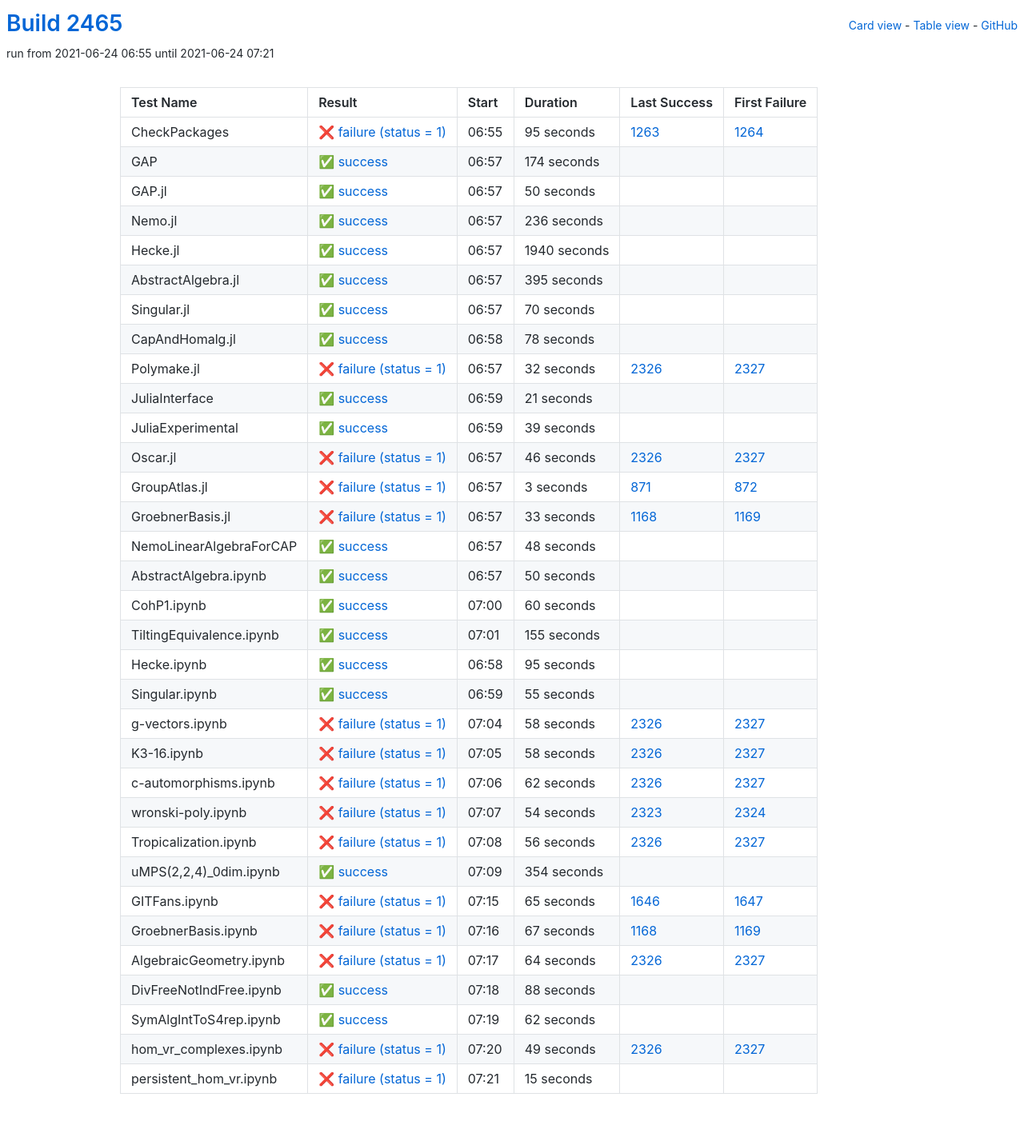
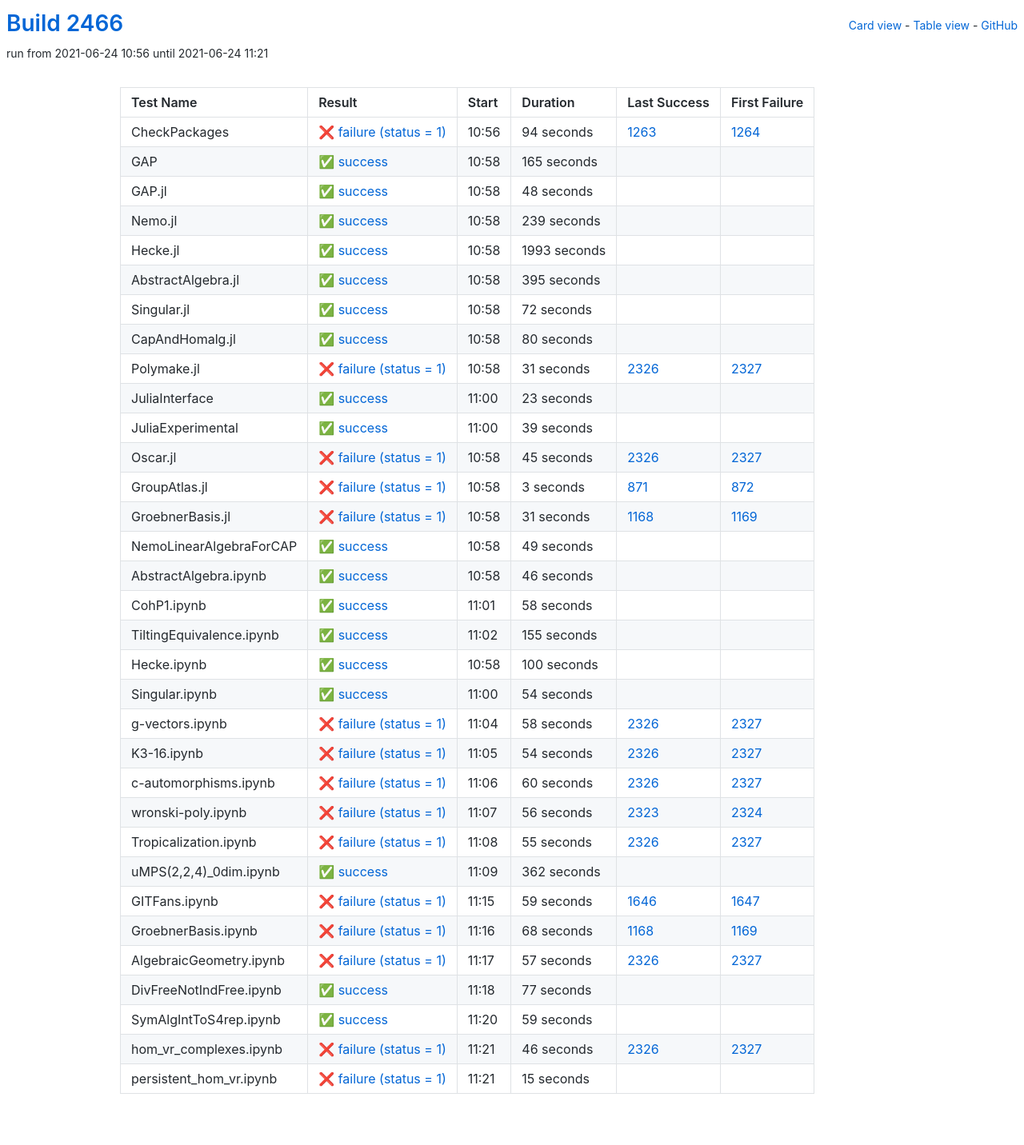
Before and after one commit to oscar-system/oscar-ci-status-stable, a Jekyll site: the page built from table.html, in a window 1280 px wide. Shown: the whole page at 80% size. Built offline with Jekyll 4.4.1, drawn with Linux system fonts in a browser that asks for light colours.

Commit message:
Build #2466

```diff
--- a/_data/ci.yml
+++ b/_data/ci.yml
@@ -1,6 +1,6 @@
 ---
-build: 2465
-build_url: https://oscarci.mathematik.uni-kl.de/job/oscar-stable/2465/
+build: 2466
+build_url: https://oscarci.mathematik.uni-kl.de/job/oscar-stable/2466/
 job: oscar-stable
 organization: oscar-system
 repo: oscar-ci-status-stable
@@ -8,68 +8,68 @@ repourl: https://github.com/oscar-system/oscar-ci-status-stable
 tests:
 - name: CheckPackages
   id: checkpackages
-  log: https://oscarci.mathematik.uni-kl.de/job/oscar-stable/2465/artifact/logs/build-2465/CheckPackages.log
-  start: 2021-06-24 06:55
+  log: https://oscarci.mathematik.uni-kl.de/job/oscar-stable/2466/artifact/logs/build-2466/CheckPackages.log
+  start: 2021-06-24 10:56
   success: false
   exitcode: 1
   status: failure
-  duration: 95
+  duration: 94
   last_success: 1263
   last_success_url: https://oscarci.mathematik.uni-kl.de/job/oscar-stable/1263/
   first_failure: 1264
   first_failure_url: https://oscarci.mathematik.uni-kl.de/job/oscar-stable/1264/
 - name: GAP
   id: gap
-  log: https://oscarci.mathematik.uni-kl.de/job/oscar-stable/2465/artifact/logs/build-2465/GAP.log
-  start: 2021-06-24 06:57
+  log: https://oscarci.mathematik.uni-kl.de/job/oscar-stable/2466/artifact/logs/build-2466/GAP.log
+  start: 2021-06-24 10:58
   success: true
   exitcode: 0
   status: success
-  duration: 174
+  duration: 165
   last_success: false
   last_success_url:
   first_failure: false
   first_failure_url:
 - name: GAP.jl
   id: gap-jl
-  log: https://oscarci.mathematik.uni-kl.de/job/oscar-stable/2465/artifact/logs/build-2465/GAP.jl.log
-  start: 2021-06-24 06:57
+  log: https://oscarci.mathematik.uni-kl.de/job/oscar-stable/2466/artifact/logs/build-2466/GAP.jl.log
+  start: 2021-06-24 10:58
   success: true
   exitcode: 0
   status: success
-  duration: 50
+  duration: 48
   last_success: false
   last_success_url:
   first_failure: false
   first_failure_url:
 - name: Nemo.jl
   id: nemo-jl
-  log: https://oscarci.mathematik.uni-kl.de/job/oscar-stable/2465/artifact/logs/build-2465/Nemo.jl.log
-  start: 2021-06-24 06:57
+  log: https://oscarci.mathematik.uni-kl.de/job/oscar-stable/2466/artifact/logs/build-2466/Nemo.jl.log
+  start: 2021-06-24 10:58
   success: true
   exitcode: 0
   status: success
-  duration: 236
+  duration: 239
   last_success: false
   last_success_url:
   first_failure: false
   first_failure_url:
 - name: Hecke.jl
   id: hecke-jl
-  log: https://oscarci.mathematik.uni-kl.de/job/oscar-stable/2465/artifact/logs/build-2465/Hecke.jl.log
-  start: 2021-06-24 06:57
+  log: https://oscarci.mathematik.uni-kl.de/job/oscar-stable/2466/artifact/logs/build-2466/Hecke.jl.log
+  start: 2021-06-24 10:58
   success: true
   exitcode: 0
   status: success
-  duration: 1940
+  duration: 1993
   last_success: false
   last_success_url:
   first_failure: false
   first_failure_url:
 - name: AbstractAlgebra.jl
   id: abstractalgebra-jl
-  log: https://oscarci.mathematik.uni-kl.de/job/oscar-stable/2465/artifact/logs/build-2465/AbstractAlgebra.jl.log
-  start: 2021-06-24 06:57
+  log: https://oscarci.mathematik.uni-kl.de/job/oscar-stable/2466/artifact/logs/build-2466/AbstractAlgebra.jl.log
+  start: 2021-06-24 10:58
   success: true
   exitcode: 0
   status: success
@@ -80,56 +80,56 @@ tests:
   first_failure_url:
 - name: Singular.jl
   id: singular-jl
-  log: https://oscarci.mathematik.uni-kl.de/job/oscar-stable/2465/artifact/logs/build-2465/Singular.jl.log
-  start: 2021-06-24 06:57
+  log: https://oscarci.mathematik.uni-kl.de/job/oscar-stable/2466/artifact/logs/build-2466/Singular.jl.log
+  start: 2021-06-24 10:58
   success: true
   exitcode: 0
   status: success
-  duration: 70
+  duration: 72
   last_success: false
   last_success_url:
   first_failure: false
   first_failure_url:
 - name: CapAndHomalg.jl
   id: capandhomalg-jl
-  log: https://oscarci.mathematik.uni-kl.de/job/oscar-stable/2465/artifact/logs/build-2465/CapAndHomalg.jl.log
-  start: 2021-06-24 06:58
+  log: https://oscarci.mathematik.uni-kl.de/job/oscar-stable/2466/artifact/logs/build-2466/CapAndHomalg.jl.log
+  start: 2021-06-24 10:58
   success: true
   exitcode: 0
   status: success
-  duration: 78
+  duration: 80
   last_success: false
   last_success_url:
   first_failure: false
   first_failure_url:
 - name: Polymake.jl
   id: polymake-jl
-  log: https://oscarci.mathematik.uni-kl.de/job/oscar-stable/2465/artifact/logs/build-2465/Polymake.jl.log
-  start: 2021-06-24 06:57
+  log: https://oscarci.mathematik.uni-kl.de/job/oscar-stable/2466/artifact/logs/build-2466/Polymake.jl.log
+  start: 2021-06-24 10:58
   success: false
   exitcode: 1
   status: failure
-  duration: 32
+  duration: 31
   last_success: 2326
   last_success_url: https://oscarci.mathematik.uni-kl.de/job/oscar-stable/2326/
   first_failure: 2327
   first_failure_url: https://oscarci.mathematik.uni-kl.de/job/oscar-stable/2327/
 - name: JuliaInterface
   id: juliainterface
-  log: https://oscarci.mathematik.uni-kl.de/job/oscar-stable/2465/artifact/logs/build-2465/JuliaInterface.log
-  start: 2021-06-24 06:59
+  log: https://oscarci.mathematik.uni-kl.de/job/oscar-stable/2466/artifact/logs/build-2466/JuliaInterface.log
+  start: 2021-06-24 11:00
   success: true
   exitcode: 0
   status: success
-  duration: 21
+  duration: 23
   last_success: false
   last_success_url:
   first_failure: false
   first_failure_url:
 - name: JuliaExperimental
   id: juliaexperimental
-  log: https://oscarci.mathematik.uni-kl.de/job/oscar-stable/2465/artifact/logs/build-2465/JuliaExperimental.log
-  start: 2021-06-24 06:59
+  log: https://oscarci.mathematik.uni-kl.de/job/oscar-stable/2466/artifact/logs/build-2466/JuliaExperimental.log
+  start: 2021-06-24 11:00
   success: true
   exitcode: 0
   status: success
@@ -140,20 +140,20 @@ tests:
   first_failure_url:
 - name: Oscar.jl
   id: oscar-jl
-  log: https://oscarci.mathematik.uni-kl.de/job/oscar-stable/2465/artifact/logs/build-2465/Oscar.jl.log
-  start: 2021-06-24 06:57
+  log: https://oscarci.mathematik.uni-kl.de/job/oscar-stable/2466/artifact/logs/build-2466/Oscar.jl.log
+  start: 2021-06-24 10:58
   success: false
   exitcode: 1
   status: failure
-  duration: 46
+  duration: 45
   last_success: 2326
   last_success_url: https://oscarci.mathematik.uni-kl.de/job/oscar-stable/2326/
   first_failure: 2327
   first_failure_url: https://oscarci.mathematik.uni-kl.de/job/oscar-stable/2327/
 - name: GroupAtlas.jl
   id: groupatlas-jl
-  log: https://oscarci.mathematik.uni-kl.de/job/oscar-stable/2465/artifact/logs/build-2465/GroupAtlas.jl.log
-  start: 2021-06-24 06:57
+  log: https://oscarci.mathematik.uni-kl.de/job/oscar-stable/2466/artifact/logs/build-2466/GroupAtlas.jl.log
+  start: 2021-06-24 10:58
   success: false
   exitcode: 1
   status: failure
@@ -164,56 +164,56 @@ tests:
   first_failure_url: https://oscarci.mathematik.uni-kl.de/job/oscar-stable/872/
 - name: GroebnerBasis.jl
   id: groebnerbasis-jl
-  log: https://oscarci.mathematik.uni-kl.de/job/oscar-stable/2465/artifact/logs/build-2465/GroebnerBasis.jl.log
-  start: 2021-06-24 06:57
+  log: https://oscarci.mathematik.uni-kl.de/job/oscar-stable/2466/artifact/logs/build-2466/GroebnerBasis.jl.log
+  start: 2021-06-24 10:58
   success: false
   exitcode: 1
   status: failure
-  duration: 33
+  duration: 31
   last_success: 1168
   last_success_url: https://oscarci.mathematik.uni-kl.de/job/oscar-stable/1168/
   first_failure: 1169
   first_failure_url: https://oscarci.mathematik.uni-kl.de/job/oscar-stable/1169/
 - name: NemoLinearAlgebraForCAP
   id: nemolinearalgebraforcap
-  log: https://oscarci.mathematik.uni-kl.de/job/oscar-stable/2465/artifact/logs/build-2465/NemoLinearAlgebraForCAP.log
-  start: 2021-06-24 06:57
+  log: https://oscarci.mathematik.uni-kl.de/job/oscar-stable/2466/artifact/logs/build-2466/NemoLinearAlgebraForCAP.log
+  start: 2021-06-24 10:58
   success: true
   exitcode: 0
   status: success
-  duration: 48
+  duration: 49
   last_success: false
   last_success_url:
   first_failure: false
   first_failure_url:
 - name: AbstractAlgebra.ipynb
   id: abstractalgebra-ipynb
-  log: https://oscarci.mathematik.uni-kl.de/job/oscar-stable/2465/artifact/logs/build-2465/AbstractAlgebra.ipynb.log
-  start: 2021-06-24 06:57
+  log: https://oscarci.mathematik.uni-kl.de/job/oscar-stable/2466/artifact/logs/build-2466/AbstractAlgebra.ipynb.log
+  start: 2021-06-24 10:58
   success: true
   exitcode: 0
   status: success
-  duration: 50
+  duration: 46
   last_success: false
   last_success_url:
   first_failure: false
   first_failure_url:
 - name: CohP1.ipynb
   id: cohp1-ipynb
-  log: https://oscarci.mathematik.uni-kl.de/job/oscar-stable/2465/artifact/logs/build-2465/CohP1.ipynb.log
-  start: 2021-06-24 07:00
+  log: https://oscarci.mathematik.uni-kl.de/job/oscar-stable/2466/artifact/logs/build-2466/CohP1.ipynb.log
+  start: 2021-06-24 11:01
   success: true
   exitcode: 0
   status: success
-  duration: 60
+  duration: 58
   last_success: false
   last_success_url:
   first_failure: false
   first_failure_url:
 - name: TiltingEquivalence.ipynb
   id: tiltingequivalence-ipynb
-  log: https://oscarci.mathematik.uni-kl.de/job/oscar-stable/2465/artifact/logs/build-2465/TiltingEquivalence.ipynb.log
-  start: 2021-06-24 07:01
+  log: https://oscarci.mathematik.uni-kl.de/job/oscar-stable/2466/artifact/logs/build-2466/TiltingEquivalence.ipynb.log
+  start: 2021-06-24 11:02
   success: true
   exitcode: 0
   status: success
@@ -224,32 +224,32 @@ tests:
   first_failure_url:
 - name: Hecke.ipynb
   id: hecke-ipynb
-  log: https://oscarci.mathematik.uni-kl.de/job/oscar-stable/2465/artifact/logs/build-2465/Hecke.ipynb.log
-  start: 2021-06-24 06:58
+  log: https://oscarci.mathematik.uni-kl.de/job/oscar-stable/2466/artifact/logs/build-2466/Hecke.ipynb.log
+  start: 2021-06-24 10:58
   success: true
   exitcode: 0
   status: success
-  duration: 95
+  duration: 100
   last_success: false
   last_success_url:
   first_failure: false
   first_failure_url:
 - name: Singular.ipynb
   id: singular-ipynb
-  log: https://oscarci.mathematik.uni-kl.de/job/oscar-stable/2465/artifact/logs/build-2465/Singular.ipynb.log
-  start: 2021-06-24 06:59
+  log: https://oscarci.mathematik.uni-kl.de/job/oscar-stable/2466/artifact/logs/build-2466/Singular.ipynb.log
+  start: 2021-06-24 11:00
   success: true
   exitcode: 0
   status: success
-  duration: 55
+  duration: 54
   last_success: false
   last_success_url:
   first_failure: false
   first_failure_url:
 - name: g-vectors.ipynb
   id: g-vectors-ipynb
-  log: https://oscarci.mathematik.uni-kl.de/job/oscar-stable/2465/artifact/logs/build-2465/g-vectors.ipynb.log
-  start: 2021-06-24 07:04
+  log: https://oscarci.mathematik.uni-kl.de/job/oscar-stable/2466/artifact/logs/build-2466/g-vectors.ipynb.log
+  start: 2021-06-24 11:04
   success: false
   exitcode: 1
   status: failure
@@ -260,140 +260,140 @@ tests:
   first_failure_url: https://oscarci.mathematik.uni-kl.de/job/oscar-stable/2327/
 - name: K3-16.ipynb
   id: k3-16-ipynb
-  log: https://oscarci.mathematik.uni-kl.de/job/oscar-stable/2465/artifact/logs/build-2465/K3-16.ipynb.log
-  start: 2021-06-24 07:05
+  log: https://oscarci.mathematik.uni-kl.de/job/oscar-stable/2466/artifact/logs/build-2466/K3-16.ipynb.log
+  start: 2021-06-24 11:05
   success: false
   exitcode: 1
   status: failure
-  duration: 58
+  duration: 54
   last_success: 2326
   last_success_url: https://oscarci.mathematik.uni-kl.de/job/oscar-stable/2326/
   first_failure: 2327
   first_failure_url: https://oscarci.mathematik.uni-kl.de/job/oscar-stable/2327/
 - name: c-automorphisms.ipynb
   id: c-automorphisms-ipynb
-  log: https://oscarci.mathematik.uni-kl.de/job/oscar-stable/2465/artifact/logs/build-2465/c-automorphisms.ipynb.log
-  start: 2021-06-24 07:06
+  log: https://oscarci.mathematik.uni-kl.de/job/oscar-stable/2466/artifact/logs/build-2466/c-automorphisms.ipynb.log
+  start: 2021-06-24 11:06
   success: false
   exitcode: 1
   status: failure
-  duration: 62
+  duration: 60
   last_success: 2326
   last_success_url: https://oscarci.mathematik.uni-kl.de/job/oscar-stable/2326/
   first_failure: 2327
   first_failure_url: https://oscarci.mathematik.uni-kl.de/job/oscar-stable/2327/
 - name: wronski-poly.ipynb
   id: wronski-poly-ipynb
-  log: https://oscarci.mathematik.uni-kl.de/job/oscar-stable/2465/artifact/logs/build-2465/wronski-poly.ipynb.log
-  start: 2021-06-24 07:07
+  log: https://oscarci.mathematik.uni-kl.de/job/oscar-stable/2466/artifact/logs/build-2466/wronski-poly.ipynb.log
+  start: 2021-06-24 11:07
   success: false
   exitcode: 1
   status: failure
-  duration: 54
+  duration: 56
   last_success: 2323
   last_success_url: https://oscarci.mathematik.uni-kl.de/job/oscar-stable/2323/
   first_failure: 2324
   first_failure_url: https://oscarci.mathematik.uni-kl.de/job/oscar-stable/2324/
 - name: Tropicalization.ipynb
   id: tropicalization-ipynb
-  log: https://oscarci.mathematik.uni-kl.de/job/oscar-stable/2465/artifact/logs/build-2465/Tropicalization.ipynb.log
-  start: 2021-06-24 07:08
+  log: https://oscarci.mathematik.uni-kl.de/job/oscar-stable/2466/artifact/logs/build-2466/Tropicalization.ipynb.log
+  start: 2021-06-24 11:08
   success: false
   exitcode: 1
   status: failure
-  duration: 56
+  duration: 55
   last_success: 2326
   last_success_url: https://oscarci.mathematik.uni-kl.de/job/oscar-stable/2326/
   first_failure: 2327
   first_failure_url: https://oscarci.mathematik.uni-kl.de/job/oscar-stable/2327/
 - name: uMPS(2,2,4)_0dim.ipynb
   id: umps-2-2-4-0dim-ipynb
-  log: https://oscarci.mathematik.uni-kl.de/job/oscar-stable/2465/artifact/logs/build-2465/uMPS-2-2-4-_0dim.ipynb.log
-  start: 2021-06-24 07:09
+  log: https://oscarci.mathematik.uni-kl.de/job/oscar-stable/2466/artifact/logs/build-2466/uMPS-2-2-4-_0dim.ipynb.log
+  start: 2021-06-24 11:09
   success: true
   exitcode: 0
   status: success
-  duration: 354
+  duration: 362
   last_success: false
   last_success_url:
   first_failure: false
   first_failure_url:
 - name: GITFans.ipynb
   id: gitfans-ipynb
-  log: https://oscarci.mathematik.uni-kl.de/job/oscar-stable/2465/artifact/logs/build-2465/GITFans.ipynb.log
-  start: 2021-06-24 07:15
+  log: https://oscarci.mathematik.uni-kl.de/job/oscar-stable/2466/artifact/logs/build-2466/GITFans.ipynb.log
+  start: 2021-06-24 11:15
   success: false
   exitcode: 1
   status: failure
-  duration: 65
+  duration: 59
   last_success: 1646
   last_success_url: https://oscarci.mathematik.uni-kl.de/job/oscar-stable/1646/
   first_failure: 1647
   first_failure_url: https://oscarci.mathematik.uni-kl.de/job/oscar-stable/1647/
 - name: GroebnerBasis.ipynb
   id: groebnerbasis-ipynb
-  log: https://oscarci.mathematik.uni-kl.de/job/oscar-stable/2465/artifact/logs/build-2465/GroebnerBasis.ipynb.log
-  start: 2021-06-24 07:16
+  log: https://oscarci.mathematik.uni-kl.de/job/oscar-stable/2466/artifact/logs/build-2466/GroebnerBasis.ipynb.log
+  start: 2021-06-24 11:16
   success: false
   exitcode: 1
   status: failure
-  duration: 67
+  duration: 68
   last_success: 1168
   last_success_url: https://oscarci.mathematik.uni-kl.de/job/oscar-stable/1168/
   first_failure: 1169
   first_failure_url: https://oscarci.mathematik.uni-kl.de/job/oscar-stable/1169/
 - name: AlgebraicGeometry.ipynb
   id: algebraicgeometry-ipynb
-  log: https://oscarci.mathematik.uni-kl.de/job/oscar-stable/2465/artifact/logs/build-2465/AlgebraicGeometry.ipynb.log
-  start: 2021-06-24 07:17
+  log: https://oscarci.mathematik.uni-kl.de/job/oscar-stable/2466/artifact/logs/build-2466/AlgebraicGeometry.ipynb.log
+  start: 2021-06-24 11:17
   success: false
   exitcode: 1
   status: failure
-  duration: 64
+  duration: 57
   last_success: 2326
   last_success_url: https://oscarci.mathematik.uni-kl.de/job/oscar-stable/2326/
   first_failure: 2327
   first_failure_url: https://oscarci.mathematik.uni-kl.de/job/oscar-stable/2327/
 - name: DivFreeNotIndFree.ipynb
   id: divfreenotindfree-ipynb
-  log: https://oscarci.mathematik.uni-kl.de/job/oscar-stable/2465/artifact/logs/build-2465/DivFreeNotIndFree.ipynb.log
-  start: 2021-06-24 07:18
+  log: https://oscarci.mathematik.uni-kl.de/job/oscar-stable/2466/artifact/logs/build-2466/DivFreeNotIndFree.ipynb.log
+  start: 2021-06-24 11:18
   success: true
   exitcode: 0
   status: success
-  duration: 88
+  duration: 77
   last_success: false
   last_success_url:
   first_failure: false
   first_failure_url:
 - name: SymAlgIntToS4rep.ipynb
   id: symalginttos4rep-ipynb
-  log: https://oscarci.mathematik.uni-kl.de/job/oscar-stable/2465/artifact/logs/build-2465/SymAlgIntToS4rep.ipynb.log
-  start: 2021-06-24 07:19
+  log: https://oscarci.mathematik.uni-kl.de/job/oscar-stable/2466/artifact/logs/build-2466/SymAlgIntToS4rep.ipynb.log
+  start: 2021-06-24 11:20
   success: true
   exitcode: 0
   status: success
-  duration: 62
+  duration: 59
   last_success: false
   last_success_url:
   first_failure: false
   first_failure_url:
 - name: hom_vr_complexes.ipynb
   id: hom-vr-complexes-ipynb
-  log: https://oscarci.mathematik.uni-kl.de/job/oscar-stable/2465/artifact/logs/build-2465/hom_vr_complexes.ipynb.log
-  start: 2021-06-24 07:20
+  log: https://oscarci.mathematik.uni-kl.de/job/oscar-stable/2466/artifact/logs/build-2466/hom_vr_complexes.ipynb.log
+  start: 2021-06-24 11:21
   success: false
   exitcode: 1
   status: failure
-  duration: 49
+  duration: 46
   last_success: 2326
   last_success_url: https://oscarci.mathematik.uni-kl.de/job/oscar-stable/2326/
   first_failure: 2327
   first_failure_url: https://oscarci.mathematik.uni-kl.de/job/oscar-stable/2327/
 - name: persistent_hom_vr.ipynb
   id: persistent-hom-vr-ipynb
-  log: https://oscarci.mathematik.uni-kl.de/job/oscar-stable/2465/artifact/logs/build-2465/persistent_hom_vr.ipynb.log
-  start: 2021-06-24 07:21
+  log: https://oscarci.mathematik.uni-kl.de/job/oscar-stable/2466/artifact/logs/build-2466/persistent_hom_vr.ipynb.log
+  start: 2021-06-24 11:21
   success: false
   exitcode: 1
   status: failure
```
Also changed, not shown: README.md.
